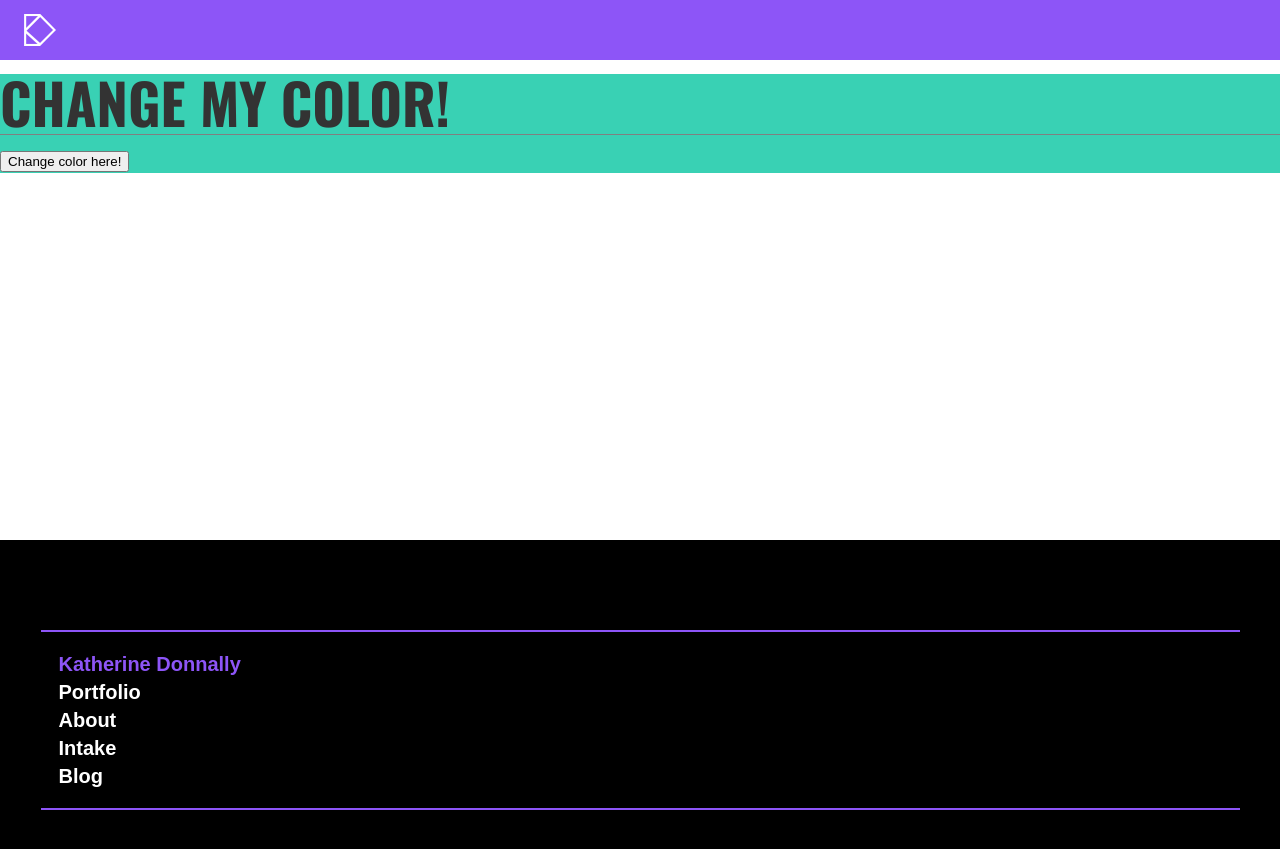
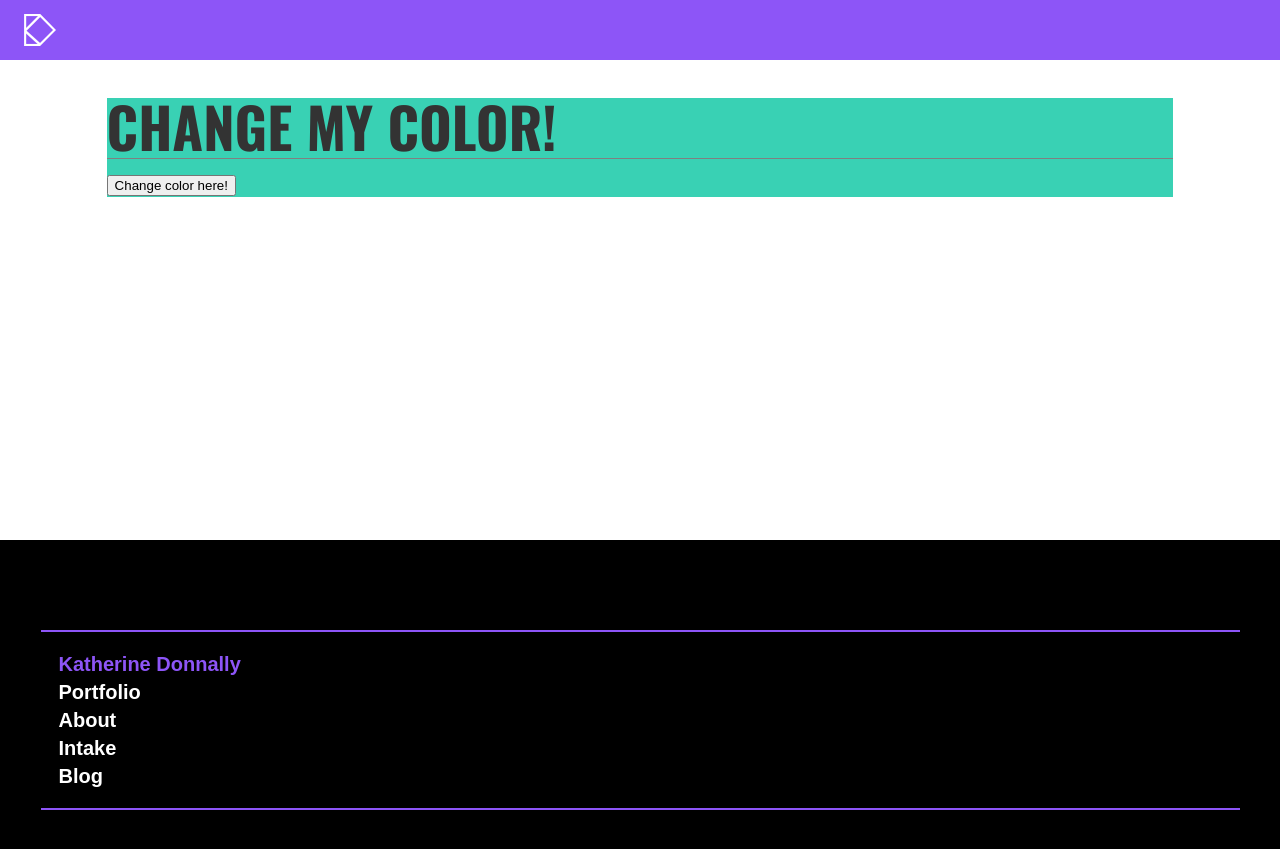
Before and after one commit to kbdonnally/learn-react-2, a Jekyll site: the page built from pages/app-2.html, in a window 1280 px wide. Shown: the top 849 px of the page. Built offline with Jekyll 4.4.1, drawn with Linux system fonts in a browser that asks for light colours; some web fonts are replaced.

Commit message:
Add minor styling to react pages (margins, paddng)

```diff
--- a/_layouts/react-layout.html
+++ b/_layouts/react-layout.html
@@ -1,7 +1,7 @@
 <!DOCTYPE html>
 <html lang="en">
 {% include head.html %}
-<body>
+<body id="react">
 	{% include new-menu.html %}
     {{ content }}
     {% include new-footer.html %}
--- a/assets/css/_sass/_layouts/_general.scss
+++ b/assets/css/_sass/_layouts/_general.scss
@@ -13,6 +13,19 @@ body {
 	font-family: $poppins;
 	line-height: 1.5;
 	color: $jet;
+	main {
+		position: relative;
+		padding: 1.5rem 8.33%;
+		@media screen and (max-width: 425px) {
+			padding: 0 4.167%;
+		}
+		@media (min-width: 768px) and (max-width: 900px) {
+			padding: 0 4.167%;
+		}
+		@media screen and (min-width: 1200px) {
+			// add big-screen styles here if find need
+		}
+	}
 }
 
 li > p {
```
